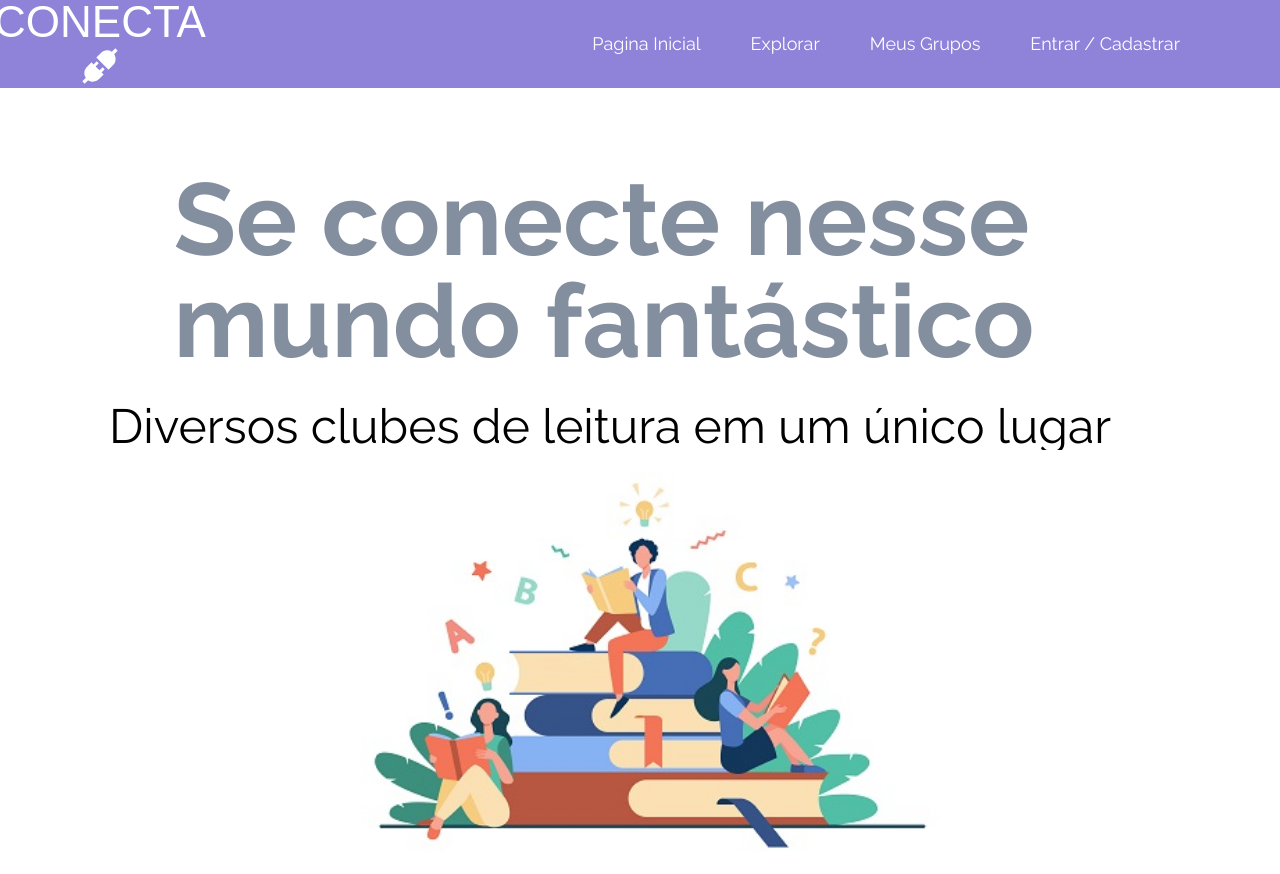
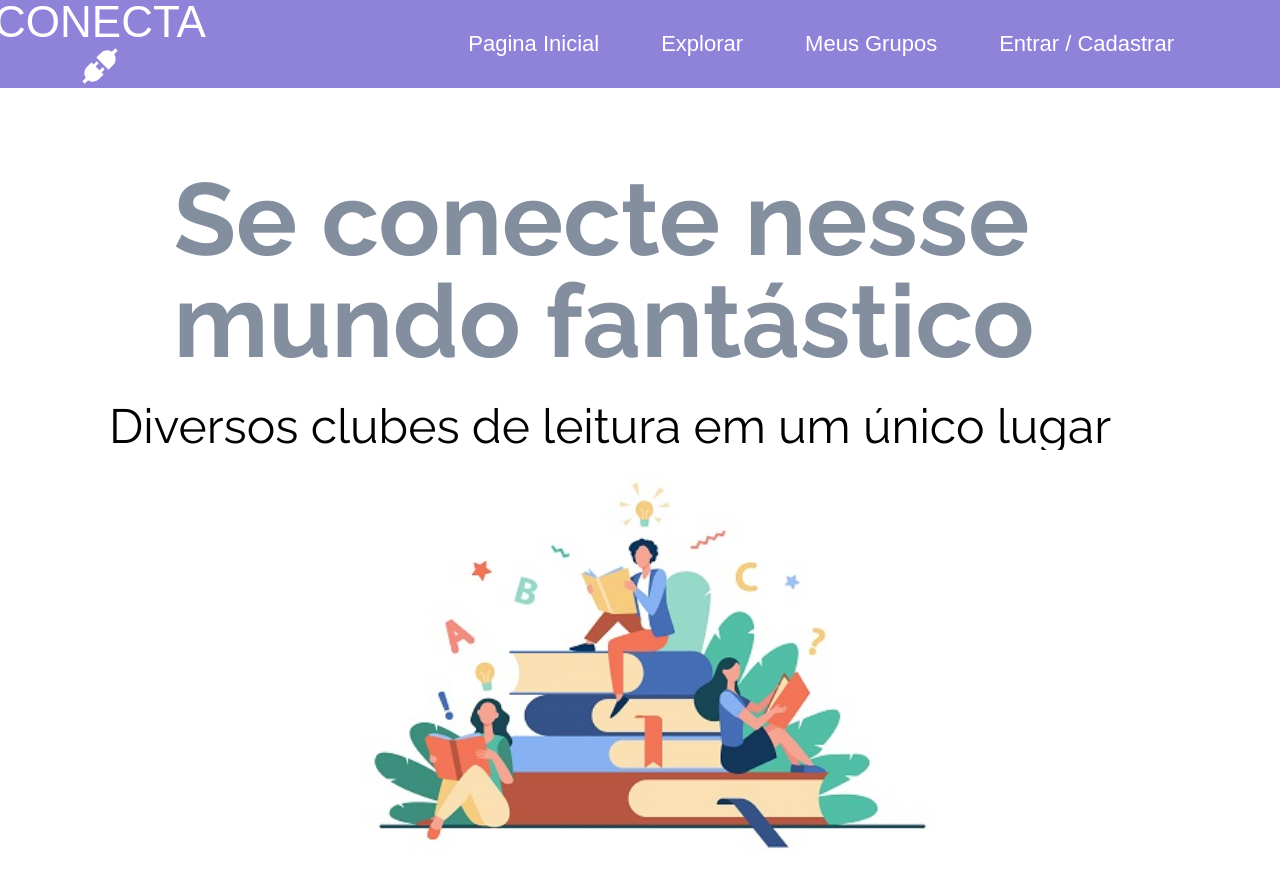
Before and after one commit to DCSouza2306/projeto-conecta-front, a React (Create React App) app: page / in a window 1280 px wide. Built offline with nearby package versions, Linux system fonts and the light colour scheme; a web font is replaced by a local one.

Commit message:
feat: alter buttons menu

```diff
--- a/src/components/Header.js
+++ b/src/components/Header.js
@@ -9,10 +9,10 @@ export function Header() {
     <AiFillApi color="#FFF" />
    </div>
    <div className="menu">
-    <p>Pagina Inicial</p>
-    <p>Explorar</p>
-    <p>Meus Grupos</p>
-    <p>Entrar / Cadastrar</p>
+    <button>Pagina Inicial</button>
+    <button>Explorar</button>
+    <button>Meus Grupos</button>
+    <button>Entrar / Cadastrar</button>
    </div>
   </HeaderDiv>
  );
@@ -41,9 +41,18 @@ const HeaderDiv = styled.div`
 
  .menu {
   display: flex;
-  font-size: 18px;
-  p{
+  font-size: 22px;
+  button{
    margin-right: 50px;
+   font-size: 22px;
+   border: none;
+   color: #fff;
+   background-color: transparent;
+   :hover {
+    cursor: pointer;
+    text-decoration: underline;
+   }
+
   };
   margin-right: 50px;
  }
```
Also changed, not shown: src/assets/images/group-book.jpg (deleted).
